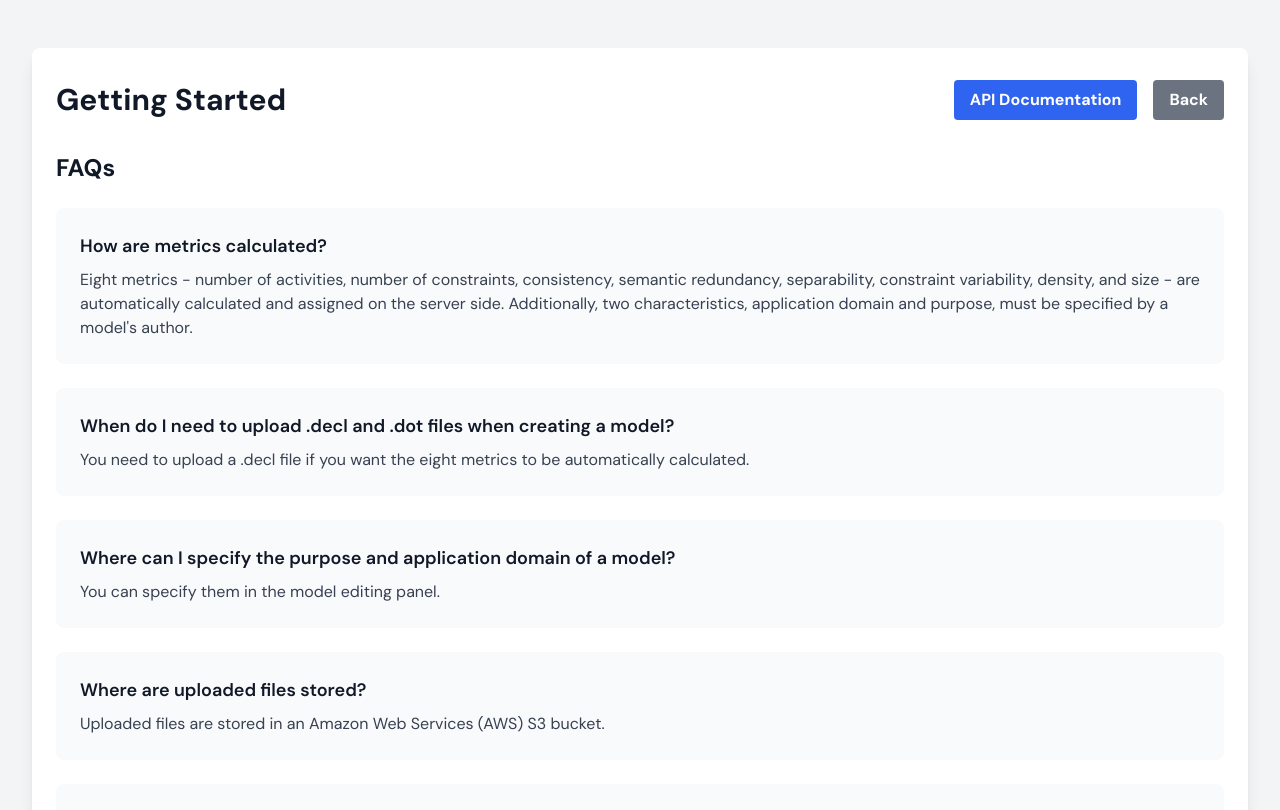
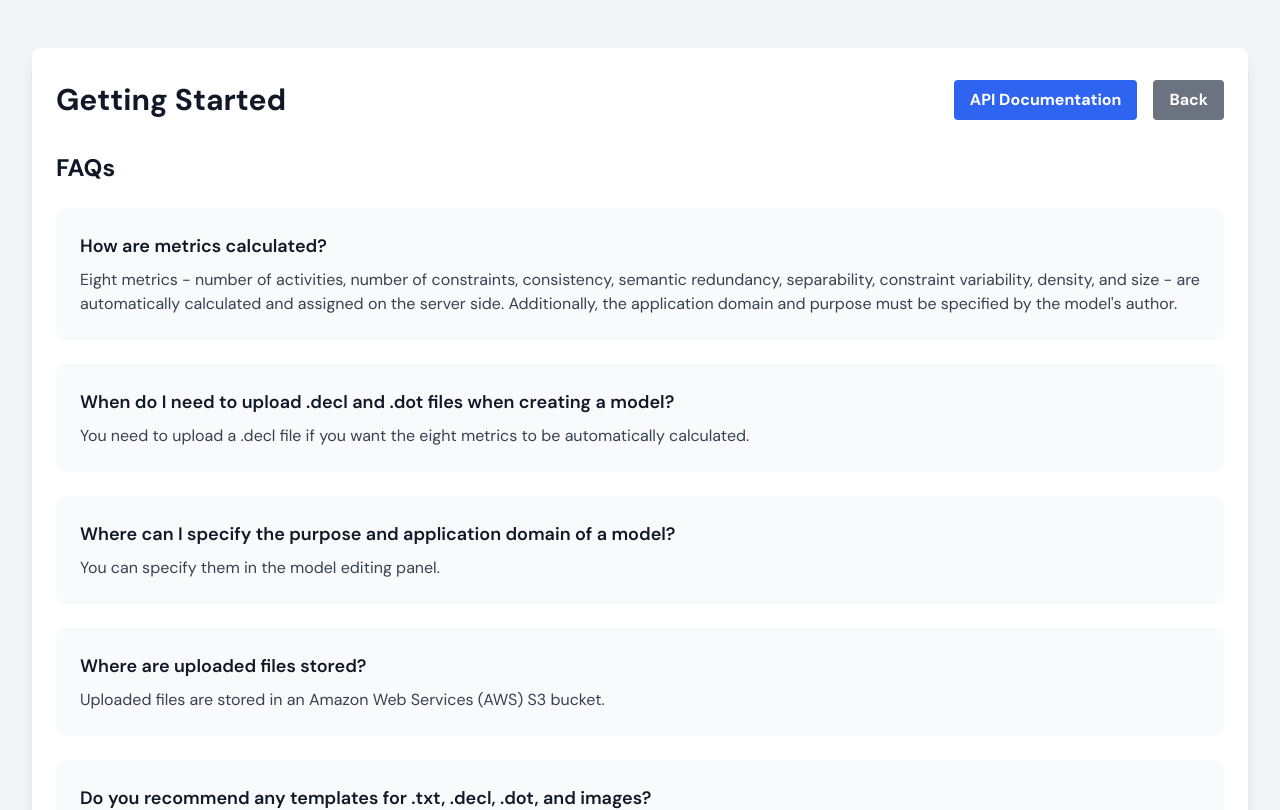
Before and after one commit to bartosz-ziolkowski/declare-repo, a Next.js app: page /repo/info in a window 1280 px wide. Shown: the top 810 px of the page. Built offline with nearby package versions, Linux system fonts and the light colour scheme.

Commit message:
Update page.js

```diff
--- a/app/repo/info/page.js
+++ b/app/repo/info/page.js
@@ -9,7 +9,7 @@ const Legend = () => {
 		{
 			question: "How are metrics calculated?",
 			answer:
-				"Eight metrics - number of activities, number of constraints, consistency, semantic redundancy, separability, constraint variability, density, and size - are automatically calculated and assigned on the server side. Additionally, two characteristics, application domain and purpose, must be specified by a model's author.",
+				"Eight metrics - number of activities, number of constraints, consistency, semantic redundancy, separability, constraint variability, density, and size - are automatically calculated and assigned on the server side. Additionally, the application domain and purpose must be specified by the model's author.",
 		},
 		{
 			question: "When do I need to upload .decl and .dot files when creating a model?",
```
